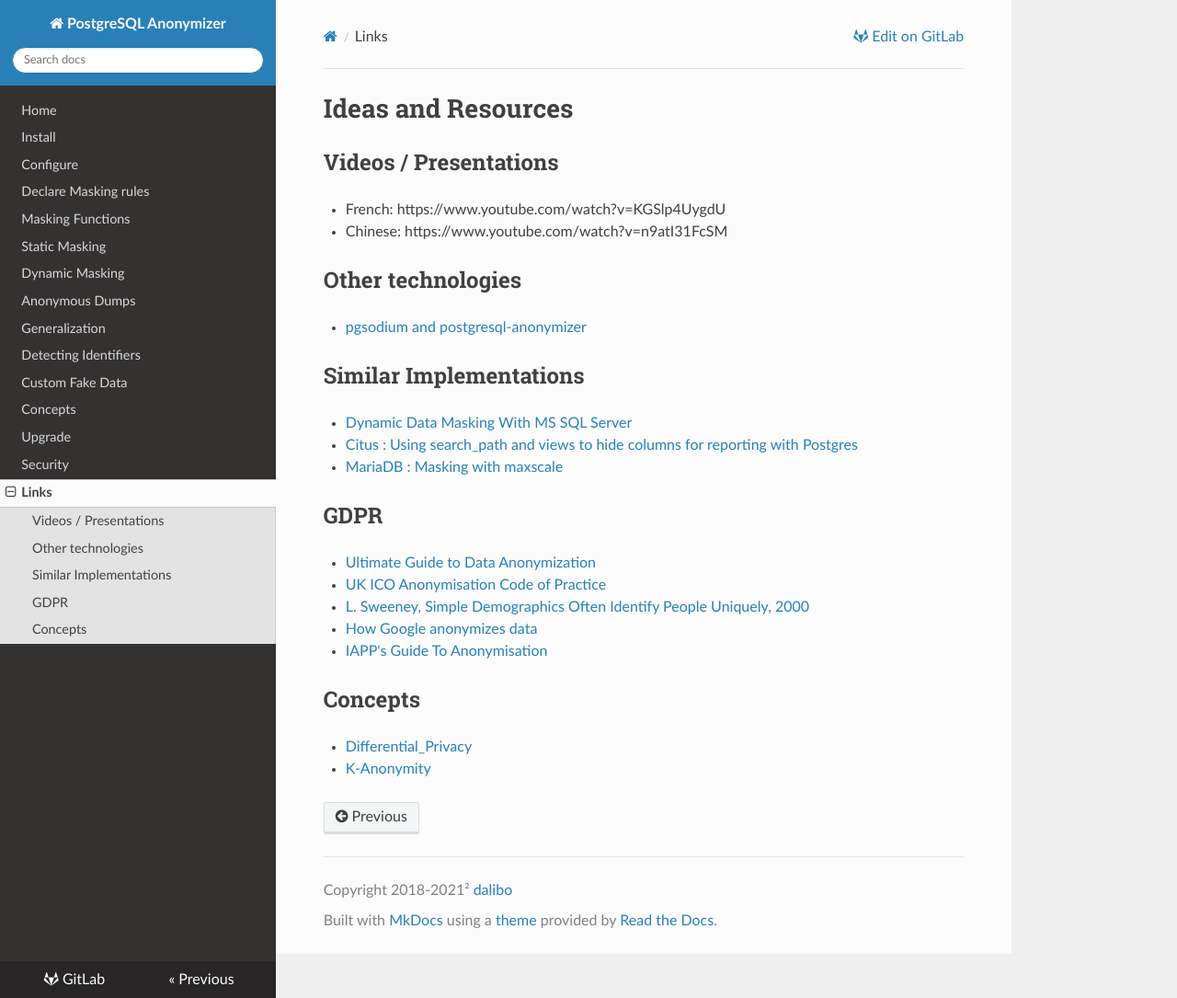
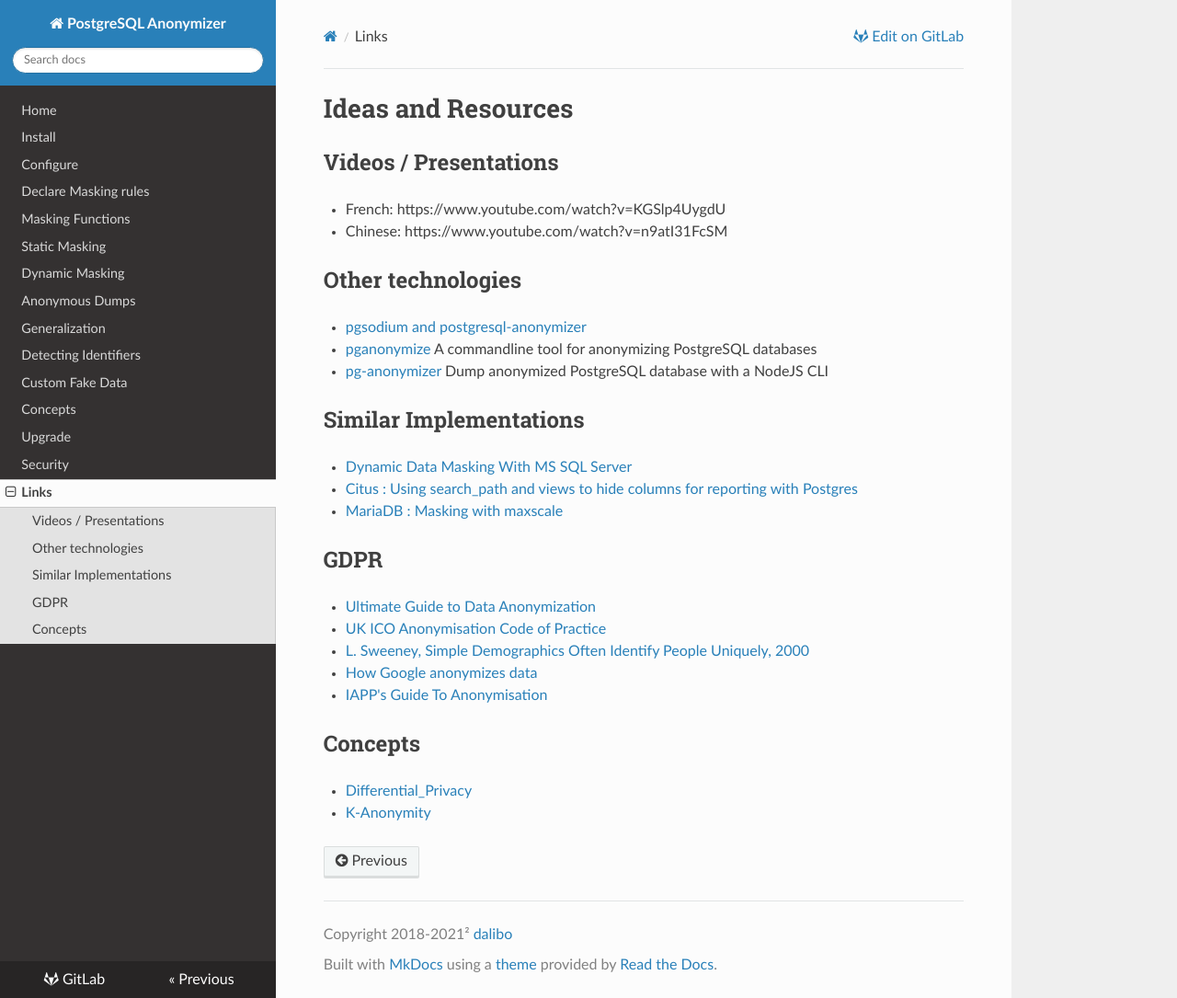
Before and after one commit to neondatabase/postgresql_anonymizer, an MkDocs documentation site: the page built from docs/links.md, in a window 1280 px wide and 1085 px high. Shown: the whole window at 92% size. Built offline with MkDocs 1.6.1, drawn with Linux system fonts in a browser that asks for light colours; nearby versions of some CDN libraries.

Commit message:
Update links.md

```diff
--- a/docs/links.md
+++ b/docs/links.md
@@ -11,6 +11,11 @@
 --------------------------------------------------------------------------------
 
 * [pgsodium and postgresql-anonymizer](https://github.com/michelp/pgsodium/blob/michelp/anonymizer-example/example/PgSodiumAnonymizer.ipynb)
+
+* [pganonymize](https://github.com/rheinwerk-verlag/pganonymize) A commandline tool for anonymizing PostgreSQL databases
+
+* [pg-anonymizer](https://github.com/rap2hpoutre/pg-anonymizer) Dump anonymized PostgreSQL database with a NodeJS CLI
+
 
 Similar Implementations
 --------------------------------------------------------------------------------
```
